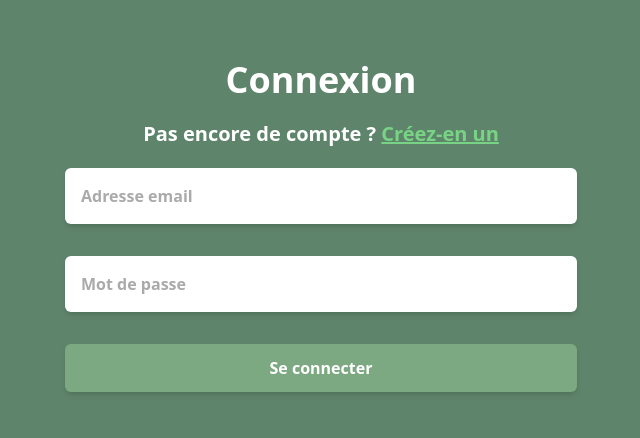
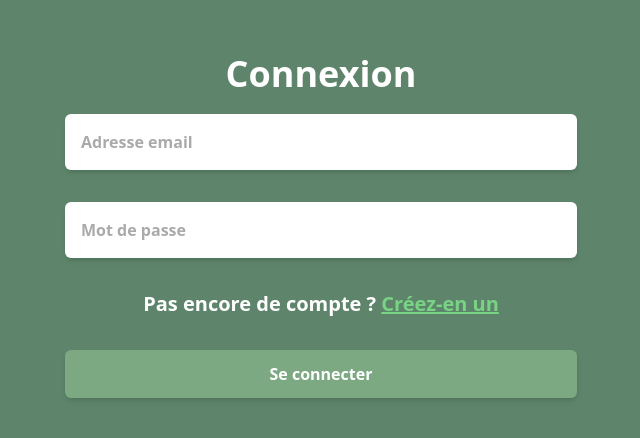
Before and after one commit to Matthieu77220/M2I_Site_Web, a React (Vite) app in the folder app-web/: page / in a window 1280 px wide. Shown: the part 184-622 px from the top of the page, without its empty margins (319-959 px from the left). Built offline with nearby package versions, Linux system fonts and the light colour scheme.

Commit message:
Update Connexion.jsx

```diff
--- a/app-web/src/Connexion.jsx
+++ b/app-web/src/Connexion.jsx
@@ -24,12 +24,6 @@ function Connexion({ onLogin }) {
         <h1 className="text-center text-xl md:text-4xl font-bold m-5 text-white">
           Connexion
         </h1>
-        <h2 className="text-center text-sm md:text-xl mt-3 font-bold text-white">
-          Pas encore de compte ?{" "}
-          <a href="#" className="text-[#7CA982] underline contrast-200">
-            Créez-en un
-          </a>
-        </h2>
 
         <div className="mt-5 mx-auto w-full max-w-lg">
           <form onSubmit={handleSubmit} className="space-y-8">
@@ -54,6 +48,14 @@ function Connexion({ onLogin }) {
                 className="flex m-auto w-[90%] text-base p-4 rounded-md md:w-full bg-white placeholder:text-[#aaa] placeholder:font-semibold shadow-md focus:placeholder-gray-500 focus:bg-white focus:border-gray-300 focus:outline-none"
               />
             </div>
+
+            <h2 className="text-center text-sm md:text-xl mt-3 font-bold text-white">
+          Pas encore de compte ?{" "}
+          <a href="#" className="text-[#7CA982] underline contrast-200">
+            Créez-en un
+          </a>
+        </h2>
+
 
             <div className="flex justify-center">
               <button
```
